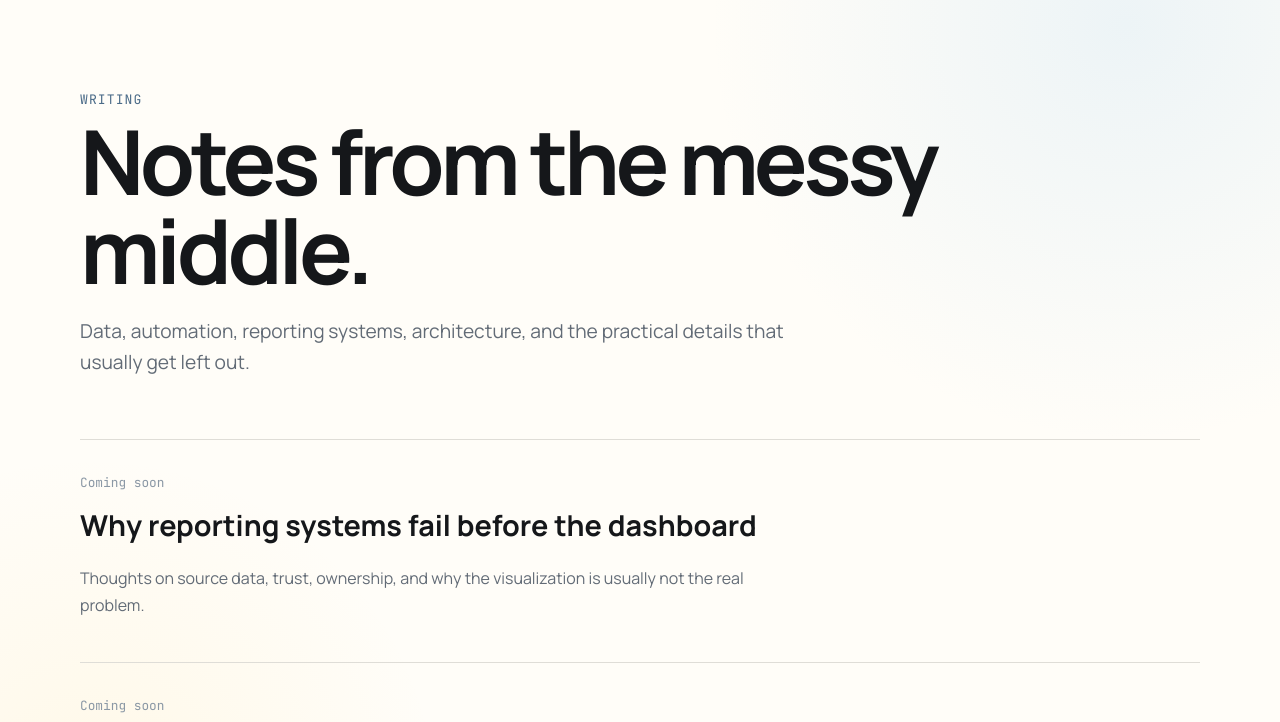
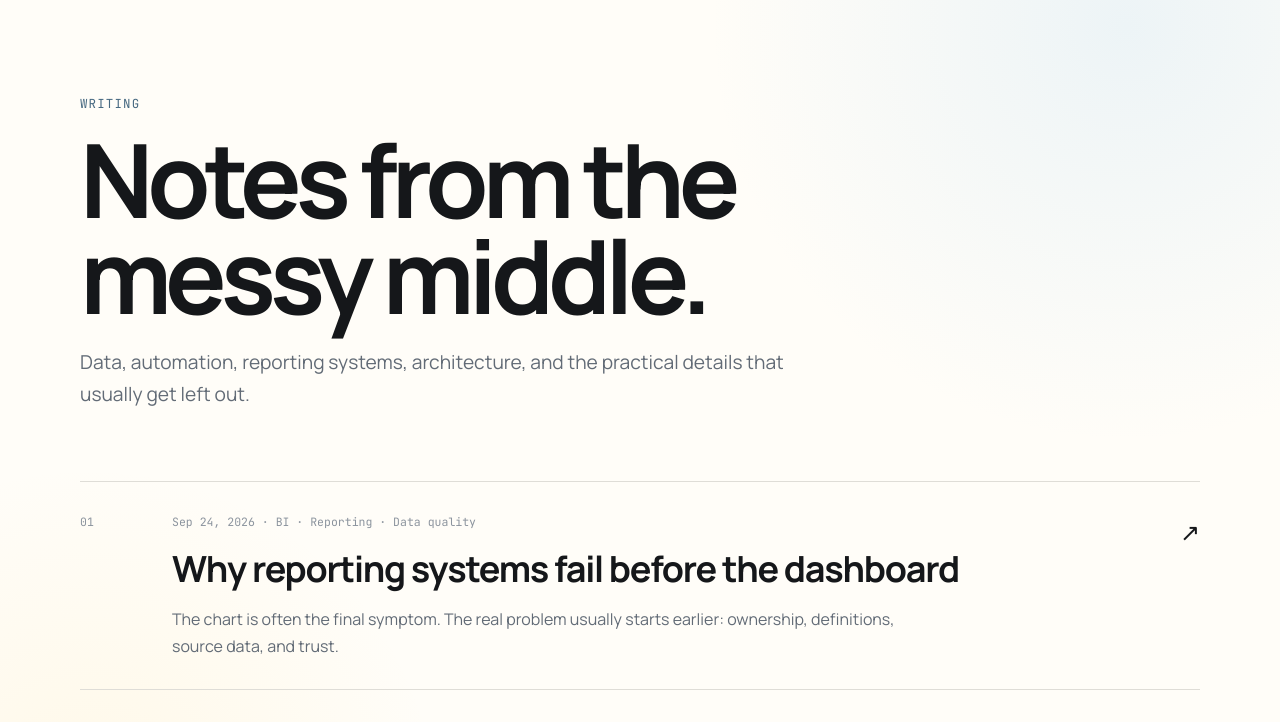
Before and after one commit to ghulakis/george-choulakis-blog, an Astro site: page /george-choulakis-blog/blog in a window 1280 px wide. Shown: the part 67-789 px from the top of the page. Built offline with nearby package versions, Linux system fonts and the light colour scheme; Astro itself is replaced by a stand-in of ours.

Commit message:
Complete editorial blog: src/pages/blog/index.astro

```diff
--- a/src/pages/blog/index.astro
+++ b/src/pages/blog/index.astro
@@ -1,37 +1,43 @@
 ---
-import Header from '../../components/Header.astro';
-import Footer from '../../components/Footer.astro';
-import '../../styles/global.css';
+import { getCollection } from 'astro:content';
+import BaseLayout from '../../layouts/BaseLayout.astro';
+const base = import.meta.env.BASE_URL;
+const posts = (await getCollection('blog', ({data}) => !data.draft))
+  .sort((a,b) => b.data.pubDate.valueOf() - a.data.pubDate.valueOf());
+const fmt = new Intl.DateTimeFormat('en', { day:'2-digit', month:'short', year:'numeric' });
 ---
-<Header />
+<BaseLayout title="Writing — George Choulakis" description="Technical notes on data, automation, BI, integration, and the systems behind business work.">
   <main class="container page">
-  <p class="mono eyebrow">writing</p>
+    <p class="eyebrow">writing</p>
     <h1>Notes from the messy middle.</h1>
     <p class="lead">Data, automation, reporting systems, architecture, and the practical details that usually get left out.</p>
 
     <div class="posts">
-    <article>
-      <span class="mono">Coming soon</span>
-      <h2>Why reporting systems fail before the dashboard</h2>
-      <p>Thoughts on source data, trust, ownership, and why the visualization is usually not the real problem.</p>
-    </article>
-    <article>
-      <span class="mono">Coming soon</span>
-      <h2>From manual export to repeatable process</h2>
-      <p>A practical look at turning recurring spreadsheet work into a maintainable flow.</p>
-    </article>
+      {posts.map((post, index) => (
+        <a class="post" href={`${base}blog/${post.id}/`}>
+          <div class="number mono">{String(index + 1).padStart(2,'0')}</div>
+          <div>
+            <div class="meta mono">{fmt.format(post.data.pubDate)} · {post.data.tags.join(' · ')}</div>
+            <h2>{post.data.title}</h2>
+            <p>{post.data.description}</p>
+          </div>
+          <div class="arrow">↗</div>
+        </a>
+      ))}
     </div>
   </main>
-<Footer />
+</BaseLayout>
 
 <style>
-.page { padding-top:70px; }
-.eyebrow { color:#4b6b88; text-transform:uppercase; letter-spacing:.08em; font-size:.82rem; }
-h1 { font-size:clamp(3rem,7vw,6rem); max-width:900px; line-height:1; letter-spacing:-.05em; margin:.3rem 0 1.3rem; }
+.page { padding-top:75px; }
+h1 { font-size:clamp(3.5rem,8vw,7rem); max-width:940px; line-height:.94; letter-spacing:-.06em; margin:16px 0 24px; }
 .lead { max-width:760px; color:var(--muted); font-size:1.2rem; }
-.posts { margin-top:60px; display:grid; gap:0; }
-article { border-top:1px solid var(--border); padding:28px 0; }
-article span { color:#8b98a5; font-size:.8rem; }
-article h2 { font-size:1.8rem; margin:.45rem 0; }
-article p { color:var(--muted); max-width:720px; }
+.posts { margin-top:70px; border-top:1px solid var(--border); }
+.post { display:grid; grid-template-columns:70px 1fr auto; gap:22px; padding:30px 0; border-bottom:1px solid var(--border); align-items:start; }
+.post:hover h2 { text-decoration:underline; text-decoration-thickness:2px; text-underline-offset:5px; }
+.number,.meta { color:#8c949e; font-size:.72rem; }
+.post h2 { margin:.5rem 0 .5rem; font-size:clamp(1.5rem,3vw,2.25rem); letter-spacing:-.035em; }
+.post p { color:var(--muted); max-width:760px; margin:0; }
+.arrow { font-size:1.5rem; }
+@media(max-width:650px){ .post{grid-template-columns:1fr auto;} .number{display:none;} }
 </style>
```
Lines whose indentation alone changed are shown as unchanged.
